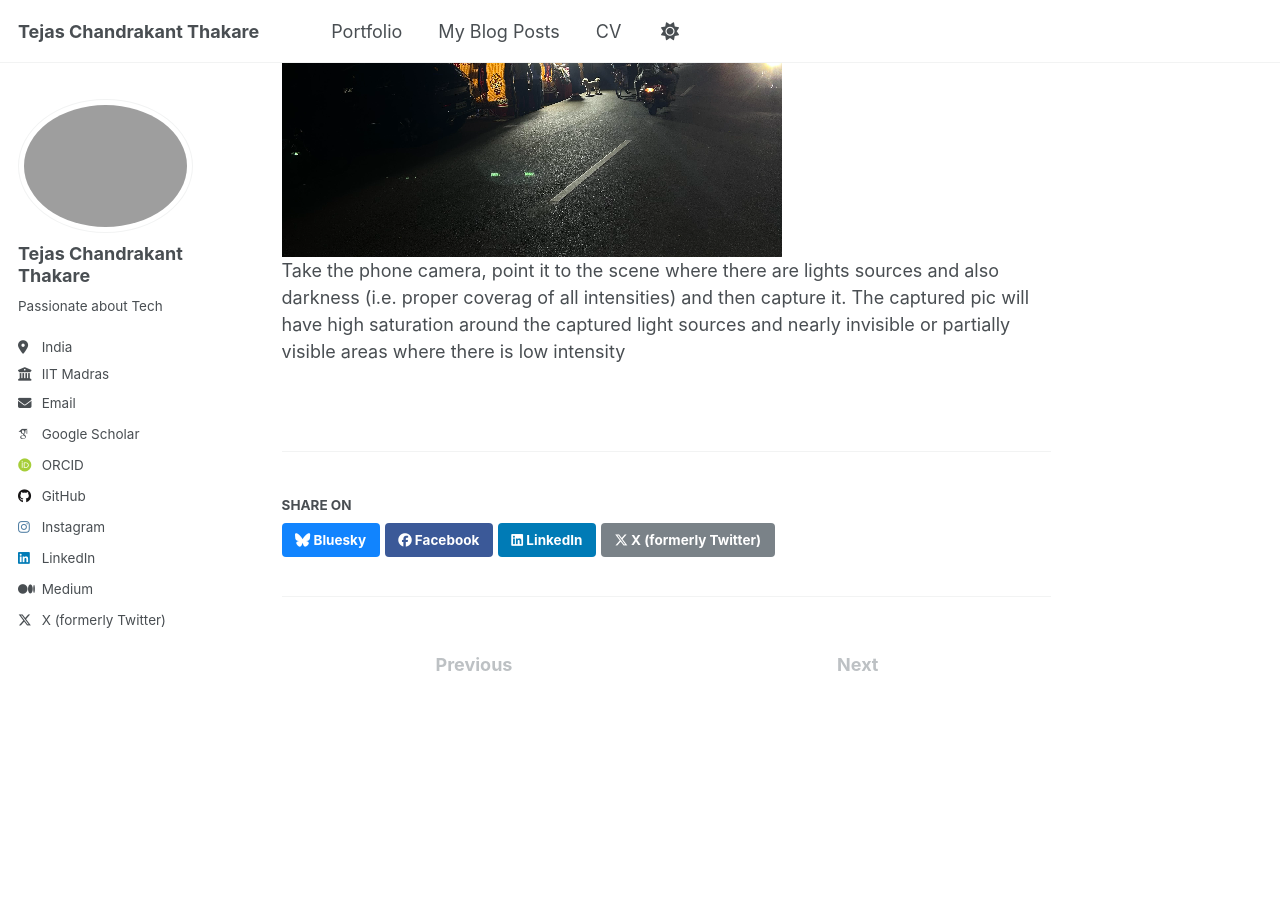
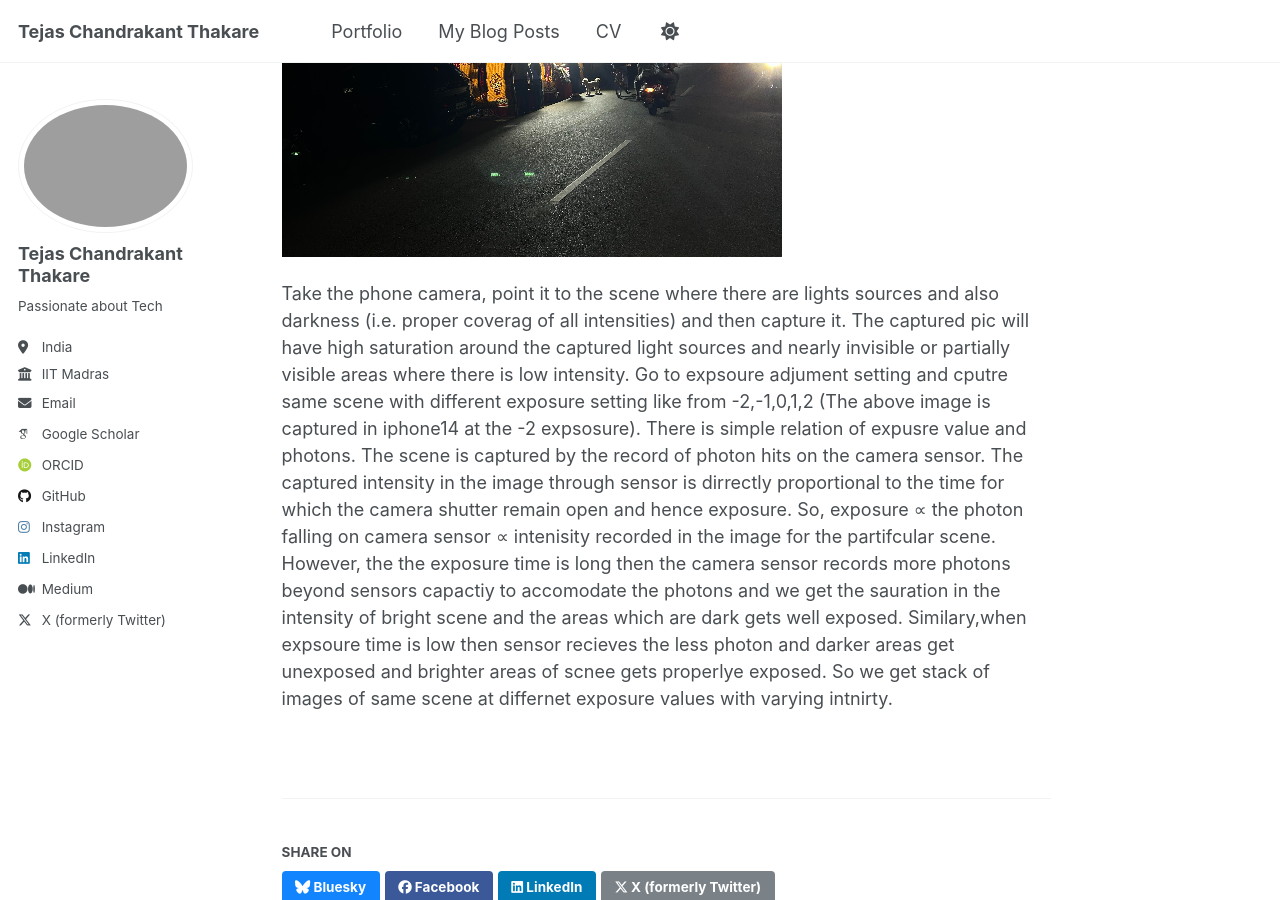
Before and after one commit to TejasCThakare/tejascthakare.github.io, a Jekyll site: the page built from _portfolio/portfolio-2.md, in a window 1280 px wide and 900 px high, scrolled down 266 px. Built offline with Jekyll 4.4.1, drawn with Linux system fonts in a browser that asks for light colours; some web fonts are replaced.

Commit message:
Update portfolio-2.md

```diff
--- a/_portfolio/portfolio-2.md
+++ b/_portfolio/portfolio-2.md
@@ -4,4 +4,5 @@ excerpt: "High Dynamic Range-Very Cool <br/><img src='/images/lowexpiitm-500x300
 collection: portfolio
 ---
 <br/><img src='/images/lowexpiitm-500x300.jpg'><br/>
-Take the phone camera, point it to the scene where there are lights sources and also darkness (i.e. proper coverag of all intensities) and then capture it. The captured pic will have high saturation around the captured light sources and nearly invisible or partially visible areas where there is low intensity
+
+Take the phone camera, point it to the scene where there are lights sources and also darkness (i.e. proper coverag of all intensities) and then capture it. The captured pic will have high saturation around the captured light sources and nearly invisible or partially visible areas where there is low intensity. Go to expsoure adjument setting and cputre same scene with different exposure setting like from -2,-1,0,1,2 (The above image is captured in iphone14  at  the -2 expsosure). There is simple relation of expusre value and photons. The scene is captured by the record of photon hits on the camera sensor. The captured intensity in the image through sensor is dirrectly proportional to the time for which the camera shutter remain open and hence exposure. So, exposure ∝ the photon falling on camera sensor ∝ intenisity recorded in the image for the partifcular scene. However, the the exposure time is long then the camera sensor records more photons beyond sensors capactiy to accomodate the photons and we get the sauration in the intensity of bright scene and the areas which are dark gets well exposed. Similary,when expsoure time is low then sensor recieves the less photon and darker areas get unexposed and brighter areas of scnee gets properlye exposed. So we get stack of images of same scene at differnet exposure values  with varying intnirty.
```
